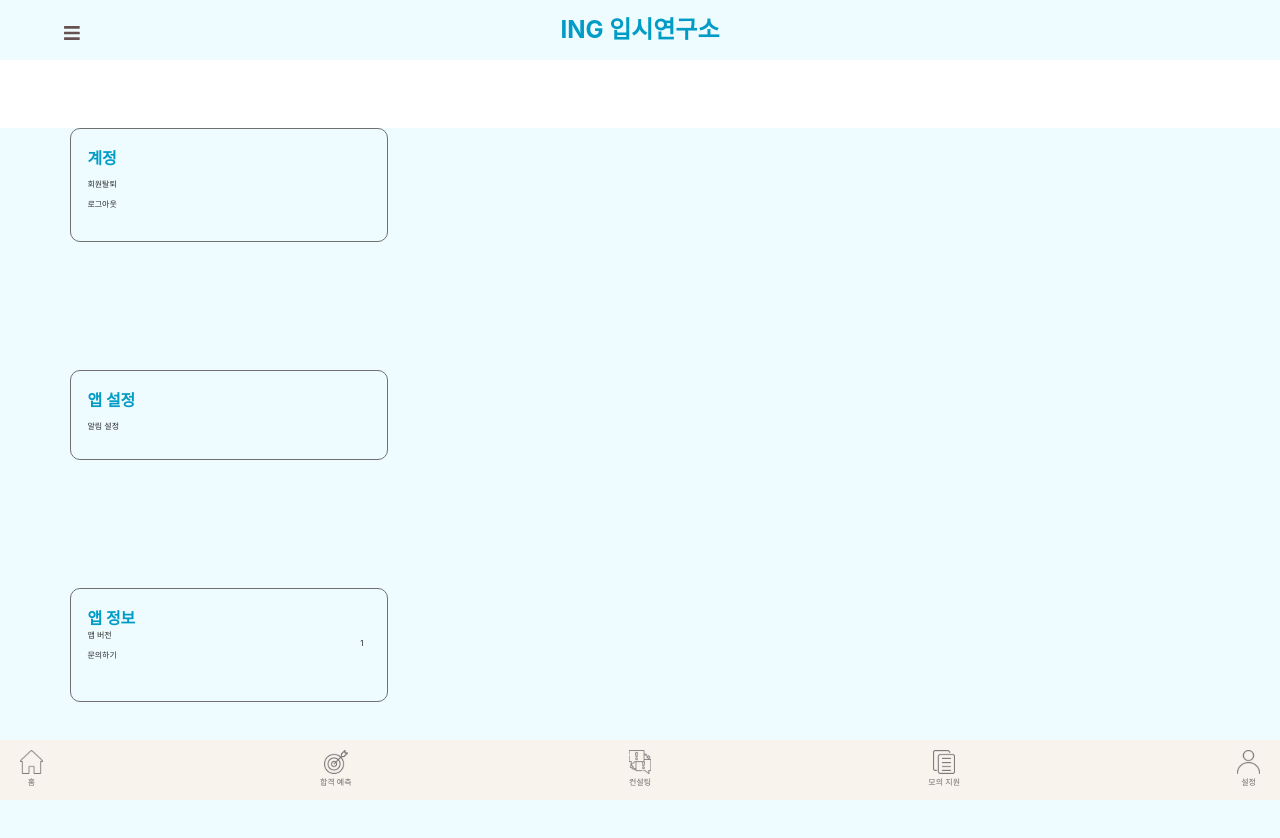
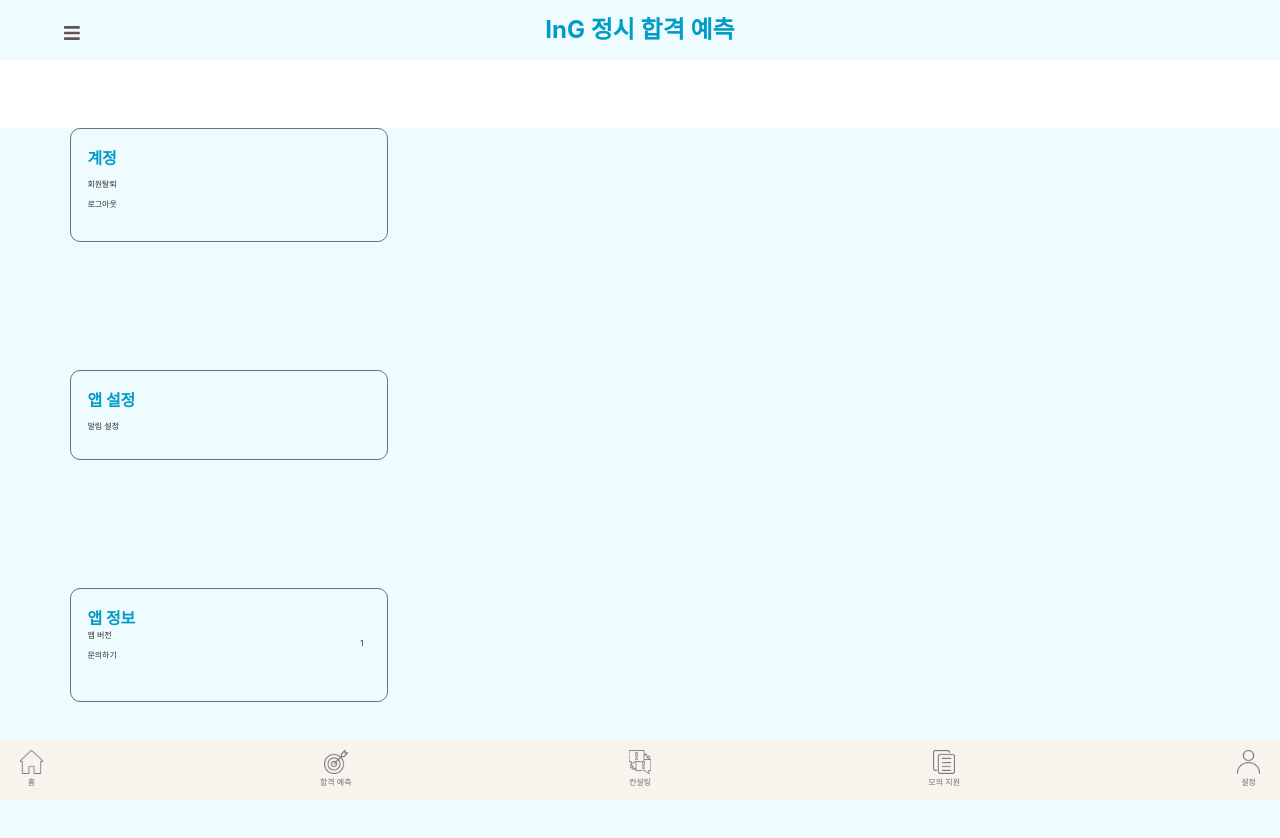
Before and after one commit to sowish23/consulting_app, a React (Create React App) app: page / in a window 1280 px wide. Shown: the top 838 px of the page. Built offline with nearby package versions, Linux system fonts and the light colour scheme.

Commit message:
헤더 문구 수정

```diff
--- a/src/component/common/Header.jsx
+++ b/src/component/common/Header.jsx
@@ -13,7 +13,7 @@ const Header = props => {
             <div className="header_width">
                 <div className="bars" onClick={() => setShowNav(true)}><FontAwesomeIcon icon={faBars} /></div>
                 <div className="title_center">
-                    <div className="title">ING 입시연구소</div>
+                    <div className="title">InG 정시 합격 예측</div>
                 </div>
             </div>
         </div>
```
